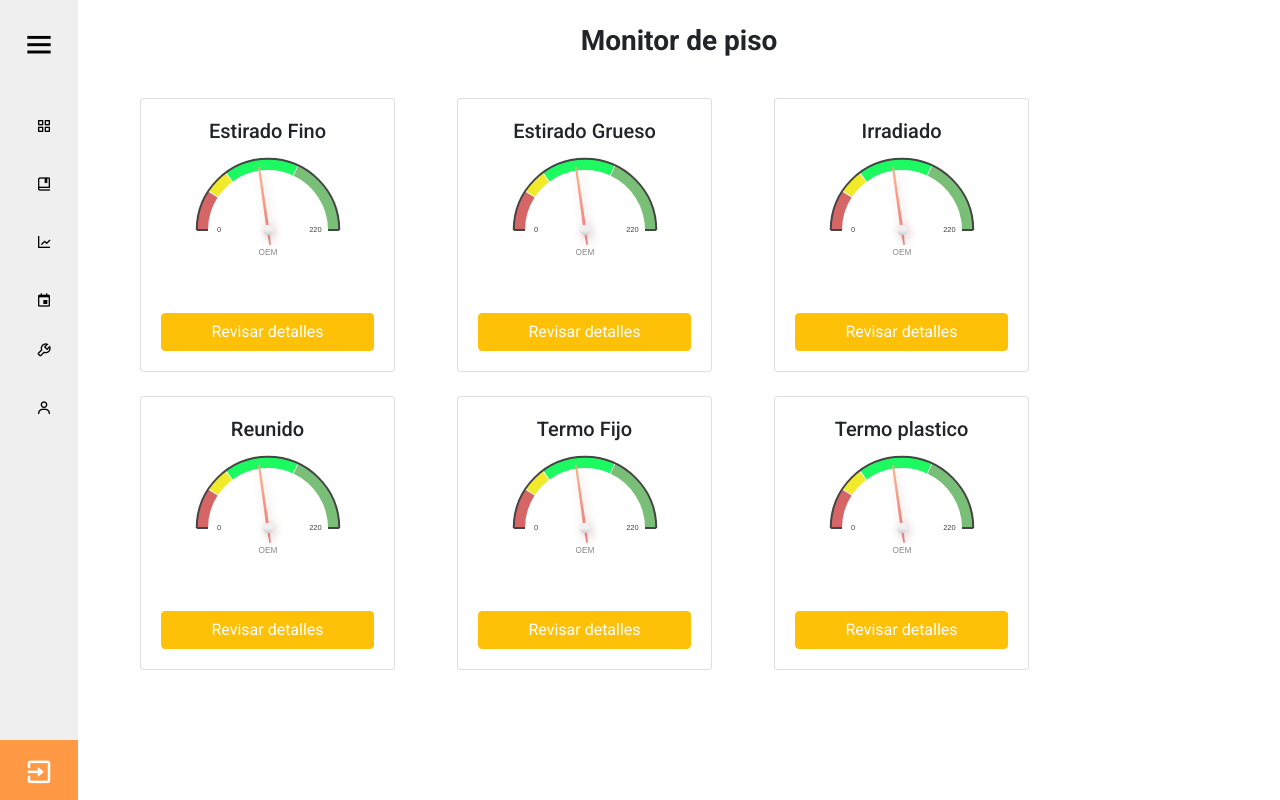
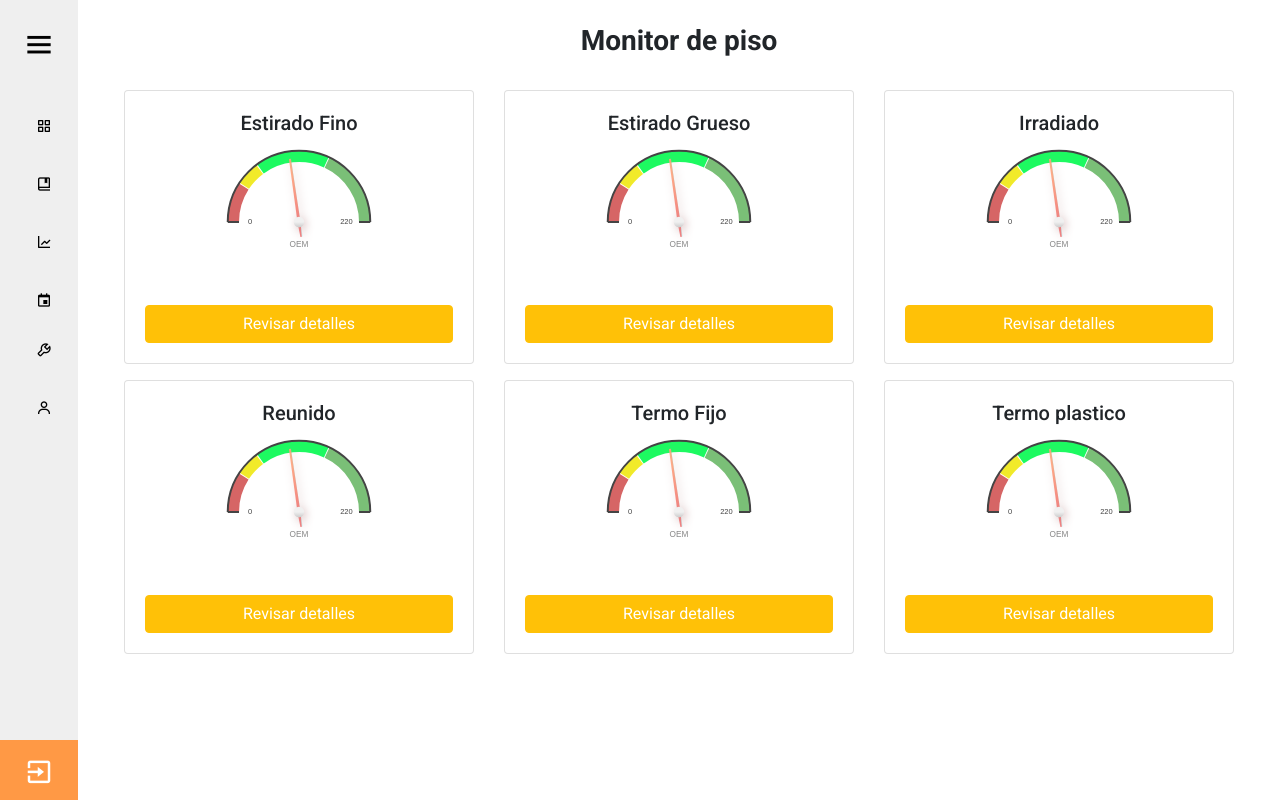
Before and after one commit to Adogamm/condumex, a PHP site: page /monitor.php in a window 1280 px wide. Run offline with PHP 8.4, Linux system fonts and the light colour scheme; data comes from the database, SQL or seed files in the repository; some libraries are stand-ins or nearby versions.

Commit message:
Medidores demo

```diff
--- a/monitor.php
+++ b/monitor.php
@@ -93,7 +93,7 @@ $query1 = mysqli_query($conexion,$select_avg);
         <div class="container my-3">
             <div class="row">
             <?php while($maquinas = mysqli_fetch_assoc($query) AND $porcentaje = mysqli_fetch_assoc($query1)){ ?>
-                <div class="col-lg-3 mx-3 mt-4">
+                <div class="col-lg-4 d-block mx-auto mt-3">
                     <div class="card">
                         <div class="card-body">
                             <h5 class="card-title text-center"><?php echo $maquinas['TIPO_MAQUINA'] ?></h5>
```
